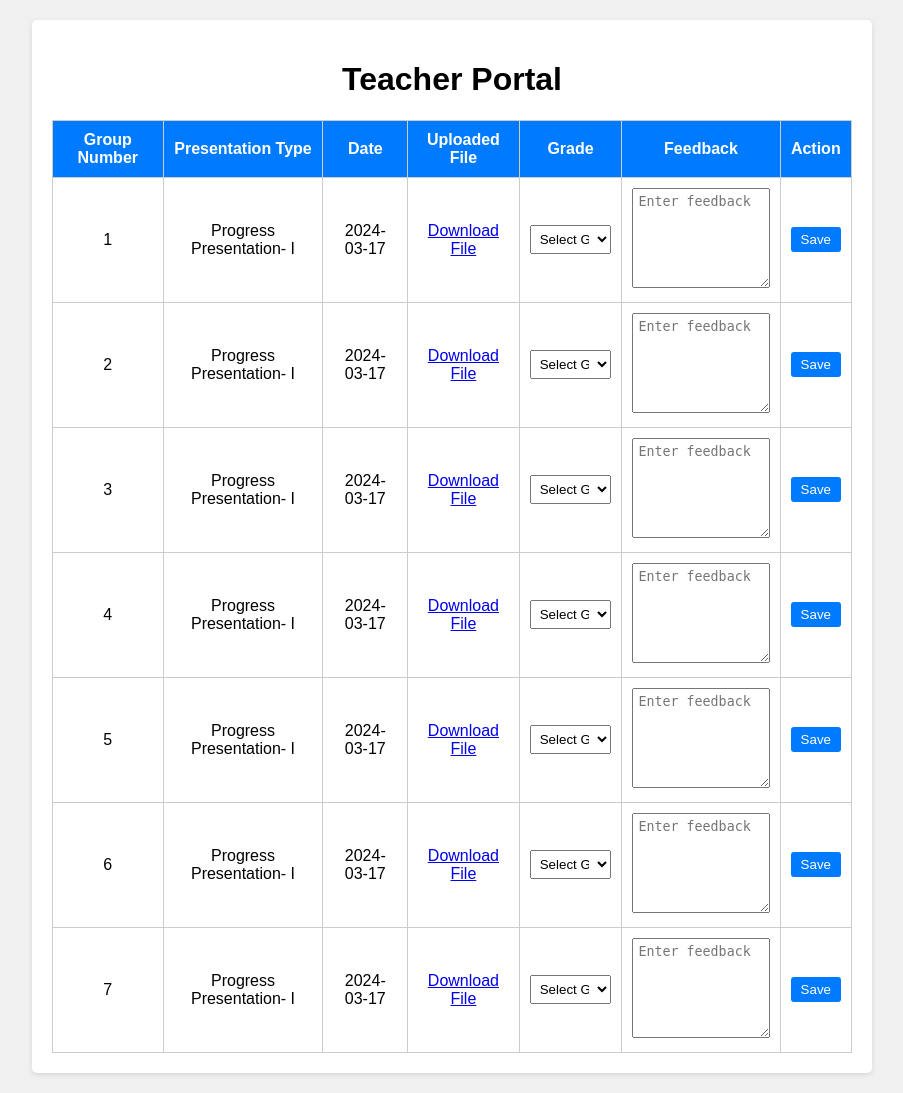
After one commit to jojosCodeBase/online-project-evaluation, a Laravel app: page /resources/views/faculty/TeacherPage.html in a window 1280 px wide. The commit adds this page. Shown: the whole page, without its empty margins (188-1091 px from the left). Run offline with Laravel 10, Linux system fonts and the light colour scheme.

Commit message:
Update designs

```diff
--- /dev/null
+++ b/resources/views/faculty/TeacherPage.html
@@ -0,0 +1,215 @@
+<!DOCTYPE html>
+<html lang="en">
+<head>
+    <meta charset="UTF-8">
+    <meta name="viewport" content="width=device-width, initial-scale=1.0">
+    <title>Teacher Portal</title>
+    <style>
+        body {
+            font-family: Arial, sans-serif;
+            background-color: #f0f0f0;
+            margin: 0;
+            padding: 0;
+        }
+        .container {
+            max-width: 800px;
+            margin: 20px auto;
+            padding: 20px;
+            border-radius: 5px;
+            background-color: #fff;
+            box-shadow: 0 2px 5px rgba(0,0,0,0.1);
+        }
+        h1 {
+            text-align: center;
+        }
+        table {
+            width: 100%;
+            border-collapse: collapse;
+            margin-top: 20px;
+        }
+        th, td {
+            padding: 10px;
+            border: 1px solid #ccc;
+            text-align: center;
+        }
+        th {
+            background-color: #007bff;
+            color: #fff;
+        }
+        input[type="file"], select {
+            padding: 5px;
+            width: 100%;
+            box-sizing: border-box;
+        }
+        textarea {
+            width: 100%;
+            height: 100px;
+            padding: 5px;
+            box-sizing: border-box;
+        }
+        button {
+            padding: 5px 10px;
+            background-color: #007bff;
+            color: #fff;
+            border: none;
+            border-radius: 3px;
+            cursor: pointer;
+        }
+        button:hover {
+            background-color: #0056b3;
+        }
+    </style>
+</head>
+<body>
+    <div class="container">
+        <h1>Teacher Portal</h1>
+        <table>
+            <thead>
+                <tr>
+                    <th>Group Number</th>
+                    <th>Presentation Type</th>
+                    <th>Date</th>
+                    <th>Uploaded File</th>
+                    <th>Grade</th>
+                    <th>Feedback</th>
+                    <th>Action</th>
+                </tr>
+            </thead>
+            <tbody>
+                <tr>
+                    <td>1</td>
+                    <td>Progress Presentation- I</td>
+                    <td>2024-03-17</td>
+                    <td><a href="#">Download File</a></td>
+                    <td>
+                        <select>
+                            <option value="">Select Grade</option>
+                            <option value="A">A</option>
+                            <option value="B">B</option>
+                            <option value="C">C</option>
+                            <option value="D">D</option>
+                            <option value="F">F</option>
+                        </select>
+                    </td>
+                    <td><textarea placeholder="Enter feedback"></textarea></td>
+                    <td><button onclick="saveFeedback()">Save</button></td>
+                </tr>
+				<tr>
+                    <td>2</td>
+                    <td>Progress Presentation- I</td>
+                    <td>2024-03-17</td>
+                    <td><a href="#">Download File</a></td>
+                    <td>
+                        <select>
+                            <option value="">Select Grade</option>
+                            <option value="A">A</option>
+                            <option value="B">B</option>
+                            <option value="C">C</option>
+                            <option value="D">D</option>
+                            <option value="F">F</option>
+                        </select>
+                    </td>
+                    <td><textarea placeholder="Enter feedback"></textarea></td>
+                    <td><button onclick="saveFeedback()">Save</button></td>
+                </tr>
+				<tr>
+                    <td>3</td>
+                    <td>Progress Presentation- I</td>
+                    <td>2024-03-17</td>
+                    <td><a href="#">Download File</a></td>
+                    <td>
+                        <select>
+                            <option value="">Select Grade</option>
+                            <option value="A">A</option>
+                            <option value="B">B</option>
+                            <option value="C">C</option>
+                            <option value="D">D</option>
+                            <option value="F">F</option>
+                        </select>
+                    </td>
+                    <td><textarea placeholder="Enter feedback"></textarea></td>
+                    <td><button onclick="saveFeedback()">Save</button></td>
+                </tr>
+				<tr>
+                    <td>4</td>
+                    <td>Progress Presentation- I</td>
+                    <td>2024-03-17</td>
+                    <td><a href="#">Download File</a></td>
+                    <td>
+                        <select>
+                            <option value="">Select Grade</option>
+                            <option value="A">A</option>
+                            <option value="B">B</option>
+                            <option value="C">C</option>
+                            <option value="D">D</option>
+                            <option value="F">F</option>
+                        </select>
+                    </td>
+                    <td><textarea placeholder="Enter feedback"></textarea></td>
+                    <td><button onclick="saveFeedback()">Save</button></td>
+                </tr>
+				<tr>
+                    <td>5</td>
+                    <td>Progress Presentation- I</td>
+                    <td>2024-03-17</td>
+                    <td><a href="#">Download File</a></td>
+                    <td>
+                        <select>
+                            <option value="">Select Grade</option>
+                            <option value="A">A</option>
+                            <option value="B">B</option>
+                            <option value="C">C</option>
+                            <option value="D">D</option>
+                            <option value="F">F</option>
+                        </select>
+                    </td>
+                    <td><textarea placeholder="Enter feedback"></textarea></td>
+                    <td><button onclick="saveFeedback()">Save</button></td>
+                </tr>
+				<tr>
+                    <td>6</td>
+                    <td>Progress Presentation- I</td>
+                    <td>2024-03-17</td>
+                    <td><a href="#">Download File</a></td>
+                    <td>
+                        <select>
+                            <option value="">Select Grade</option>
+                            <option value="A">A</option>
+                            <option value="B">B</option>
+                            <option value="C">C</option>
+                            <option value="D">D</option>
+                            <option value="F">F</option>
+                        </select>
+                    </td>
+                    <td><textarea placeholder="Enter feedback"></textarea></td>
+                    <td><button onclick="saveFeedback()">Save</button></td>
+                </tr>
+				<tr>
+                    <td>7</td>
+                    <td>Progress Presentation- I</td>
+                    <td>2024-03-17</td>
+                    <td><a href="#">Download File</a></td>
+                    <td>
+                        <select>
+                            <option value="">Select Grade</option>
+                            <option value="A">A</option>
+                            <option value="B">B</option>
+                            <option value="C">C</option>
+                            <option value="D">D</option>
+                            <option value="F">F</option>
+                        </select>
+                    </td>
+                    <td><textarea placeholder="Enter feedback"></textarea></td>
+                    <td><button onclick="saveFeedback()">Save</button></td>
+                </tr>
+            </tbody>
+        </table>
+    </div>
+
+    <script>
+        function saveFeedback() {
+            alert('Feedback saved successfully!');
+        }
+    </script>
+</body>
+</html>
--- a/resources/views/layouts/faculty.blade.php
+++ b/resources/views/layouts/faculty.blade.php
@@ -72,13 +72,13 @@
             <li class="nav-item px-0 div-center mb-2 {{ request()->url() == route('faculty.show.MCA') ? 'active' : ''}}">
                 <a class="nav-link d-flex align-items-center" href="{{ route('faculty.show.MCA') }}">
                     <i class="bi bi-clipboard2-check-fill fs-6 pe-2"></i>
-                    <span class="fs-6">Evaluate MCA Students</span>
+                    <span class="fs-6">Evaluate Major Projects</span>
                 </a>
             </li>
             <li class="nav-item px-0 div-center mb-2 {{ request()->url() == route('faculty.show.BCA') ? 'active' : ''}}">
                 <a class="nav-link d-flex align-items-center" href="{{ route('faculty.show.BCA') }}">
                     <i class="bi bi-clipboard2-check-fill fs-6 pe-2"></i>
-                    <span class="fs-6">Evaluate BCA Students</span>
+                    <span class="fs-6">Evaluate Minor Projects</span>
                 </a>
             </li>
             <li class="nav-item px-0 div-center mb-2 {{ request()->url() == route('faculty.groups-assigned') ? 'active' : ''}}">
--- a/routes/web.php
+++ b/routes/web.php
@@ -99,6 +99,9 @@ Route::middleware(['auth', 'verified'])->group(function () {
     Route::get('/manage-presentation',function(){
         return view('admin.manage-presentation');
     })->name('admin.manage-presentation');
+    Route::get('/teacher-portal',function(){
+        return view('faculty.teacherportal');
+    })->name('teacher-portal');
 
 });
 
```
Also changed, not shown: resources/views/admin/manage-project.blade.php (+18 -4 lines), resources/views/faculty/dashboard.blade.php (+32 -22 lines), resources/views/faculty/evaluate-bca.blade.php (+12 -12 lines), resources/views/faculty/teacherportal.blade.php (added, +95 -0 lines).
